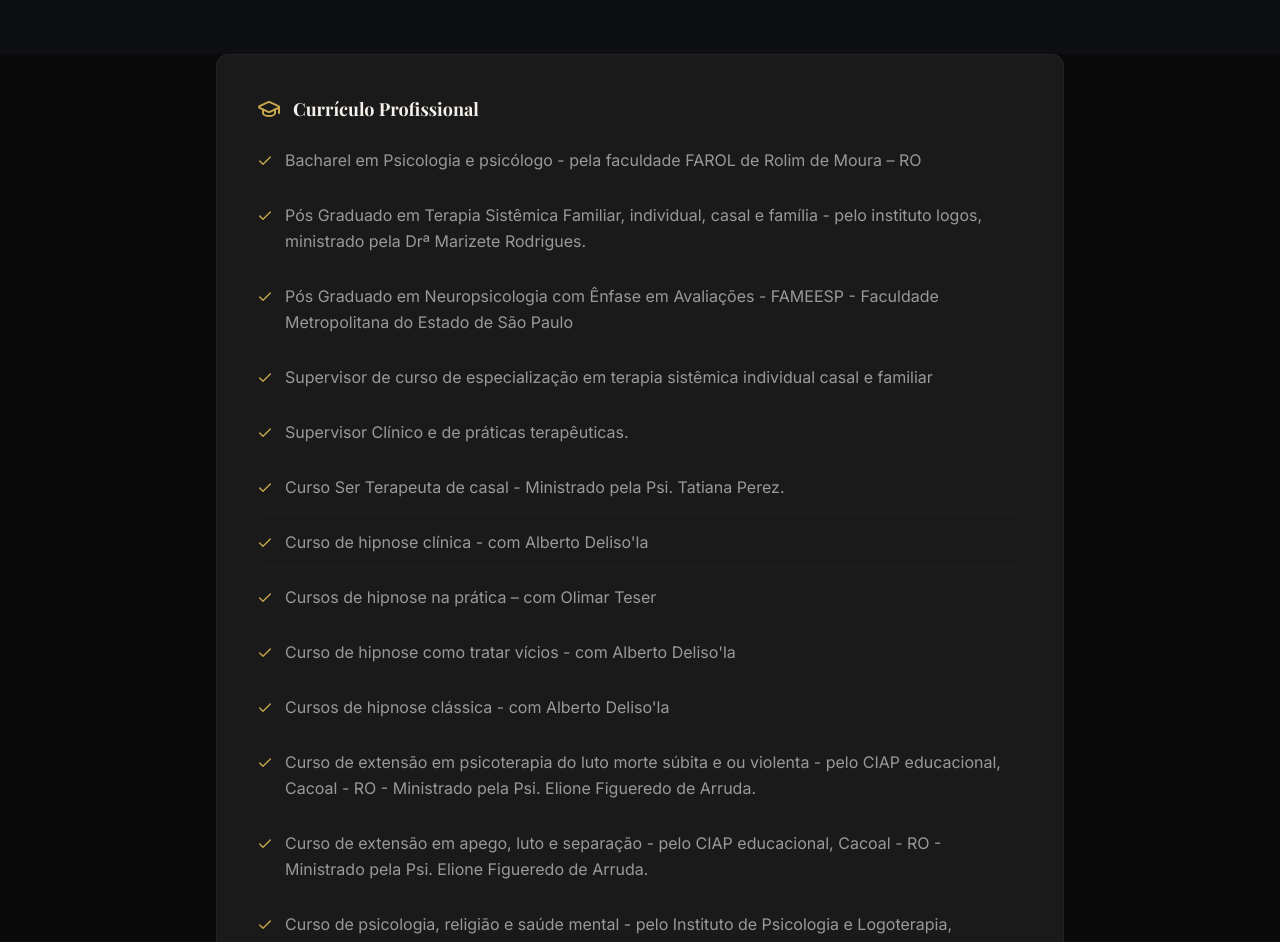
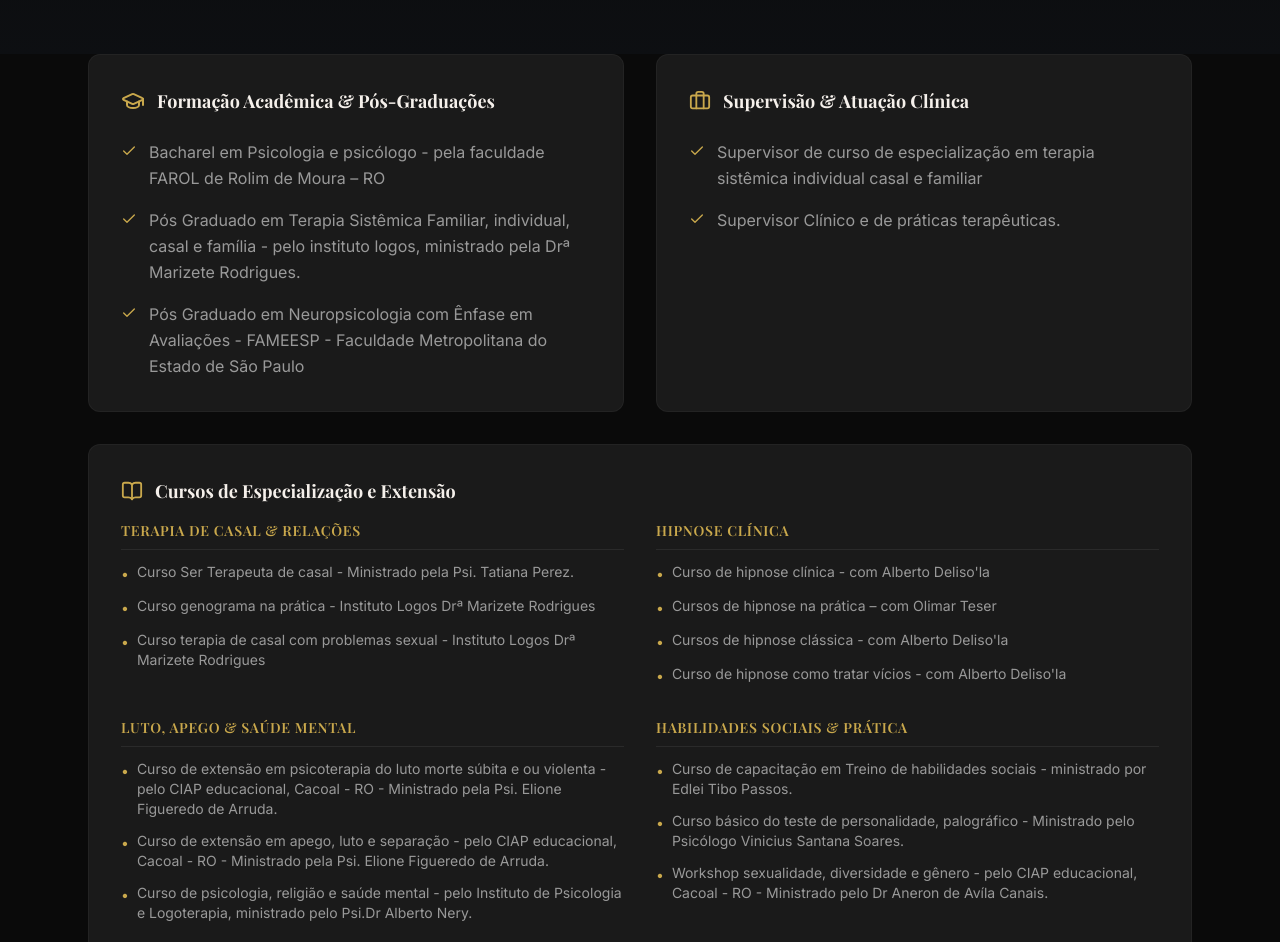
Before and after one commit to Reinatofarias/morari, a Next.js app: page /formacao in a window 1280 px wide. Shown: the part 700-1642 px from the top of the page. Built offline with nearby package versions, Linux system fonts and the light colour scheme; no server answers.

Commit message:
design: aprimorar layout de formacao dividindo em blocos tematicos e grids

```diff
--- a/src/app/(main)/formacao/page.tsx
+++ b/src/app/(main)/formacao/page.tsx
@@ -3,7 +3,7 @@ import { CTASection } from '@/components/sections/CTASection';
 import { VisualPageIntro } from '@/components/sections/VisualPageIntro';
 import { GoldenDivider } from '@/components/ui/GoldenDivider';
 import { portraitAssets } from '@/lib/visual-assets';
-import { GraduationCap, Award, Check } from 'lucide-react';
+import { GraduationCap, Award, Briefcase, BookOpen, Compass, Check } from 'lucide-react';
 
 export const metadata: Metadata = {
   title: 'Formação',
@@ -22,40 +22,152 @@ export default function FormacaoPage() {
       />
 
       <section className="pb-24">
-        <div className="max-w-4xl mx-auto px-6">
+        <div className="max-w-6xl mx-auto px-6 space-y-8">
 
-          <div className="w-full p-6 sm:p-10 rounded-xl bg-surface border border-surface-soft/60 space-y-6">
-            <div className="flex items-center gap-3 text-gold">
+          {/* Grid de Formação e Supervisão */}
+          <div className="grid grid-cols-1 lg:grid-cols-2 gap-8 items-stretch">
+
+            {/* Bloco 1: Formação Principal */}
+            <div className="p-6 sm:p-8 rounded-xl bg-surface border border-surface-soft/60 flex flex-col justify-between">
+              <div>
+                <div className="flex items-center gap-3 text-gold mb-6">
                   <GraduationCap size={24} />
-              <h3 className="font-display font-bold text-ice text-lg">Currículo Profissional</h3>
+                  <h3 className="font-display font-bold text-ice text-lg">Formação Acadêmica & Pós-Graduações</h3>
                 </div>
                 <ul className="space-y-4">
                   {[
                     'Bacharel em Psicologia e psicólogo - pela faculdade FAROL de Rolim de Moura – RO',
                     'Pós Graduado em Terapia Sistêmica Familiar, individual, casal e família - pelo instituto logos, ministrado pela Drª Marizete Rodrigues.',
-                'Pós Graduado em Neuropsicologia com Ênfase em Avaliações - FAMEESP - Faculdade Metropolitana do Estado de São Paulo',
+                    'Pós Graduado em Neuropsicologia com Ênfase em Avaliações - FAMEESP - Faculdade Metropolitana do Estado de São Paulo'
+                  ].map((item, idx) => (
+                    <li key={idx} className="flex gap-3 items-start">
+                      <Check size={16} className="text-gold shrink-0 mt-1" />
+                      <span className="text-muted-light text-sm sm:text-base leading-relaxed">{item}</span>
+                    </li>
+                  ))}
+                </ul>
+              </div>
+            </div>
+
+            {/* Bloco 2: Supervisão Clínica */}
+            <div className="p-6 sm:p-8 rounded-xl bg-surface border border-surface-soft/60 flex flex-col justify-between">
+              <div>
+                <div className="flex items-center gap-3 text-gold mb-6">
+                  <Briefcase size={22} />
+                  <h3 className="font-display font-bold text-ice text-lg">Supervisão & Atuação Clínica</h3>
+                </div>
+                <ul className="space-y-4">
+                  {[
                     'Supervisor de curso de especialização em terapia sistêmica individual casal e familiar',
-                'Supervisor Clínico e de práticas terapêuticas.',
+                    'Supervisor Clínico e de práticas terapêuticas.'
+                  ].map((item, idx) => (
+                    <li key={idx} className="flex gap-3 items-start">
+                      <Check size={16} className="text-gold shrink-0 mt-1" />
+                      <span className="text-muted-light text-sm sm:text-base leading-relaxed">{item}</span>
+                    </li>
+                  ))}
+                </ul>
+              </div>
+            </div>
+
+          </div>
+
+          {/* Bloco 3: Especializações e Cursos de Extensão */}
+          <div className="p-6 sm:p-8 rounded-xl bg-surface border border-surface-soft/60 space-y-6">
+            <div className="flex items-center gap-3 text-gold mb-4">
+              <BookOpen size={22} />
+              <h3 className="font-display font-bold text-ice text-lg">Cursos de Especialização e Extensão</h3>
+            </div>
+
+            <div className="grid grid-cols-1 md:grid-cols-2 gap-8">
+
+              {/* Terapia de Casal */}
+              <div className="space-y-3">
+                <h4 className="font-display font-semibold text-gold text-sm uppercase tracking-wider border-b border-surface-soft pb-2">Terapia de Casal & Relações</h4>
+                <ul className="space-y-3">
+                  {[
                     'Curso Ser Terapeuta de casal - Ministrado pela Psi. Tatiana Perez.',
+                    'Curso genograma na prática - Instituto Logos Drª Marizete Rodrigues',
+                    'Curso terapia de casal com problemas sexual - Instituto Logos Drª Marizete Rodrigues'
+                  ].map((item, idx) => (
+                    <li key={idx} className="text-sm text-muted-light flex gap-2">
+                      <span className="text-gold mt-0.5">•</span>
+                      <span>{item}</span>
+                    </li>
+                  ))}
+                </ul>
+              </div>
+
+              {/* Hipnose Clínica */}
+              <div className="space-y-3">
+                <h4 className="font-display font-semibold text-gold text-sm uppercase tracking-wider border-b border-surface-soft pb-2">Hipnose Clínica</h4>
+                <ul className="space-y-3">
+                  {[
                     'Curso de hipnose clínica - com Alberto Deliso\'la',
                     'Cursos de hipnose na prática – com Olimar Teser',
-                'Curso de hipnose como tratar vícios - com Alberto Deliso\'la',
                     'Cursos de hipnose clássica - com Alberto Deliso\'la',
+                    'Curso de hipnose como tratar vícios - com Alberto Deliso\'la'
+                  ].map((item, idx) => (
+                    <li key={idx} className="text-sm text-muted-light flex gap-2">
+                      <span className="text-gold mt-0.5">•</span>
+                      <span>{item}</span>
+                    </li>
+                  ))}
+                </ul>
+              </div>
+
+              {/* Luto, Apego e Saúde Mental */}
+              <div className="space-y-3">
+                <h4 className="font-display font-semibold text-gold text-sm uppercase tracking-wider border-b border-surface-soft pb-2">Luto, Apego & Saúde Mental</h4>
+                <ul className="space-y-3">
+                  {[
                     'Curso de extensão em psicoterapia do luto morte súbita e ou violenta - pelo CIAP educacional, Cacoal - RO - Ministrado pela Psi. Elione Figueredo de Arruda.',
                     'Curso de extensão em apego, luto e separação - pelo CIAP educacional, Cacoal - RO - Ministrado pela Psi. Elione Figueredo de Arruda.',
-                'Curso de psicologia, religião e saúde mental - pelo Instituto de Psicologia e Logoterapia, ministrado pelo Psi.Dr Alberto Nery.',
-                'Curso genograma na prática - Instituto Logos Drª Marizete Rodrigues',
-                'Curso terapia de casal com problemas sexual - Instituto Logos Drª Marizete Rodrigues',
+                    'Curso de psicologia, religião e saúde mental - pelo Instituto de Psicologia e Logoterapia, ministrado pelo Psi.Dr Alberto Nery.'
+                  ].map((item, idx) => (
+                    <li key={idx} className="text-sm text-muted-light flex gap-2">
+                      <span className="text-gold mt-0.5">•</span>
+                      <span>{item}</span>
+                    </li>
+                  ))}
+                </ul>
+              </div>
+
+              {/* Habilidades e Prática Geral */}
+              <div className="space-y-3">
+                <h4 className="font-display font-semibold text-gold text-sm uppercase tracking-wider border-b border-surface-soft pb-2">Habilidades Sociais & Prática</h4>
+                <ul className="space-y-3">
+                  {[
                     'Curso de capacitação em Treino de habilidades sociais - ministrado por Edlei Tibo Passos.',
                     'Curso básico do teste de personalidade, palográfico - Ministrado pelo Psicólogo Vinicius Santana Soares.',
-                'Workshop sexualidade, diversidade e gênero - pelo CIAP educacional, Cacoal - RO - Ministrado pelo Dr Aneron de Avíla Canais.',
+                    'Workshop sexualidade, diversidade e gênero - pelo CIAP educacional, Cacoal - RO - Ministrado pelo Dr Aneron de Avíla Canais.'
+                  ].map((item, idx) => (
+                    <li key={idx} className="text-sm text-muted-light flex gap-2">
+                      <span className="text-gold mt-0.5">•</span>
+                      <span>{item}</span>
+                    </li>
+                  ))}
+                </ul>
+              </div>
+
+            </div>
+          </div>
+
+          {/* Bloco 4: Conquer */}
+          <div className="p-6 sm:p-8 rounded-xl bg-surface border border-surface-soft/60 space-y-4">
+            <div className="flex items-center gap-3 text-gold mb-2">
+              <Compass size={22} />
+              <h3 className="font-display font-bold text-ice text-lg">Desenvolvimento & Alta Performance (Escola Conquer)</h3>
+            </div>
+            <ul className="grid grid-cols-1 md:grid-cols-3 gap-4">
+              {[
                 'Curso produtividade e performasse – conquer',
                 'Curso Formação em liderança – conquer',
                 'Curso inteligência  emocional 4.0 -conquer'
               ].map((item, idx) => (
-                <li key={idx} className="flex gap-3 items-start border-b border-surface-soft/30 pb-3 last:border-b-0 last:pb-0">
-                  <Check size={16} className="text-gold shrink-0 mt-1.5" />
-                  <span className="text-muted-light text-sm sm:text-base leading-relaxed">{item}</span>
+                <li key={idx} className="p-4 rounded-lg bg-background/50 border border-surface-soft/40 flex items-start gap-2.5">
+                  <Check size={16} className="text-gold shrink-0 mt-0.5" />
+                  <span className="text-muted-light text-sm font-medium">{item}</span>
                 </li>
               ))}
             </ul>
```
Lines whose indentation alone changed are shown as unchanged.
